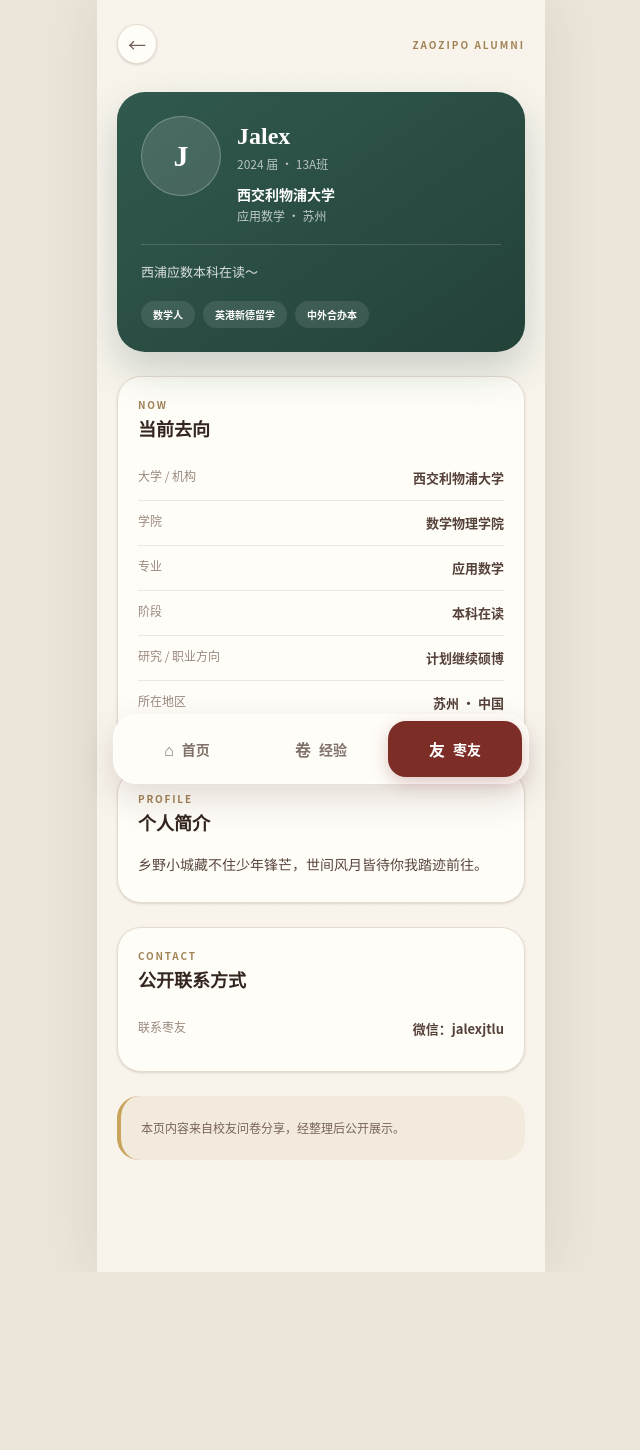
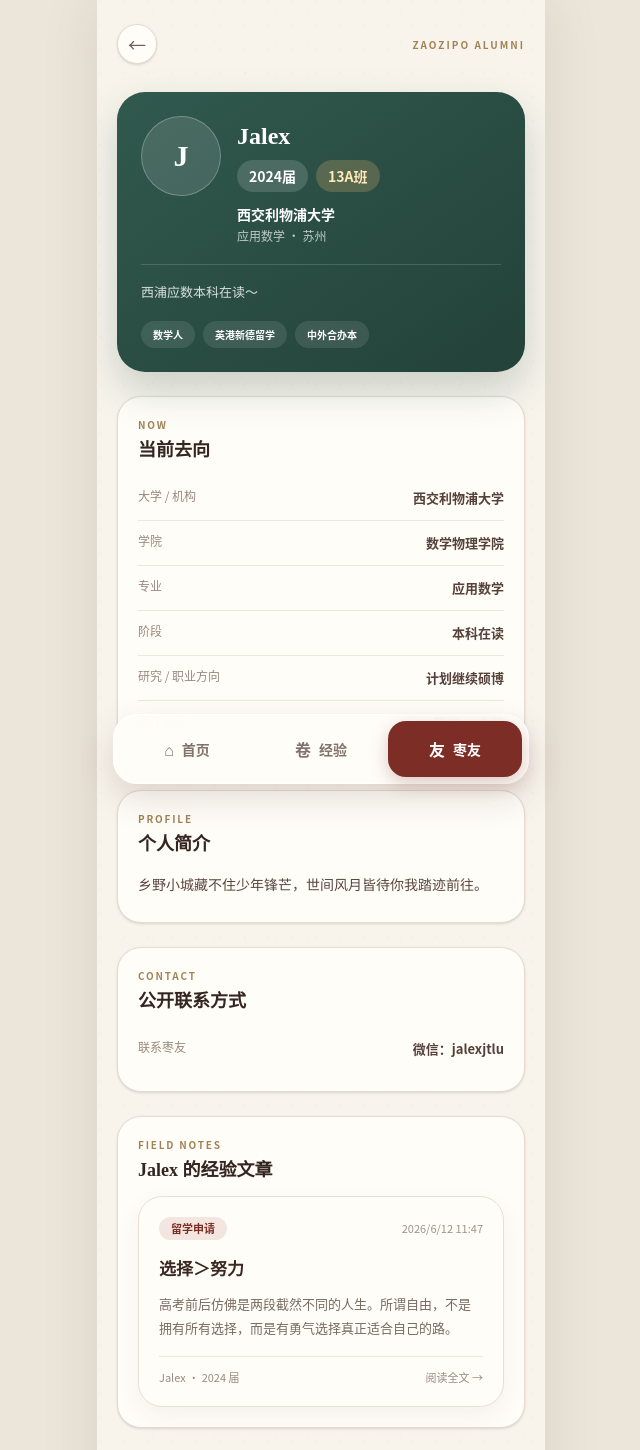
Before and after one commit to 5fds9gzry7-bot/zaozipo-alumni-says, a Next.js app: page /alumni/jalex-2024-xjtlu in a window 1280 px wide. Shown: the top 1450 px of the page, without its empty margins (319-959 px from the left). Before the commit the page ends 1272 px from the top, so only its background shows below. Built offline with nearby package versions, Linux system fonts and the light colour scheme; no server answers; the database is empty.

Commit message:
Link alumni profiles and articles

```diff
--- a/app/alumni/[id]/page.tsx
+++ b/app/alumni/[id]/page.tsx
@@ -1,27 +1,29 @@
 import Link from "next/link";
 import { AppShell } from "@/components/AppShell";
+import { ArticleCard } from "@/components/ArticleCard";
 import { InfoRow } from "@/components/InfoRow";
 import { PageHeader } from "@/components/PageHeader";
-import { getPublishedAlumniById } from "@/lib/supabase/queries";
+import { getPublishedAlumniById, getPublishedArticlesByAlumni } from "@/lib/supabase/queries";
 
 export const dynamic = "force-dynamic";
 export const revalidate = 0;
 
 export default async function AlumniDetailPage({ params }: { params: Promise<{ id: string }> }) {
   const { id } = await params;
-  const person = await getPublishedAlumniById(id);
+  const [person, articles] = await Promise.all([getPublishedAlumniById(id), getPublishedArticlesByAlumni(id)]);
   if (!person) return <AppShell><PageHeader title="没有找到这张枣友名片" subtitle="这位枣友的资料可能暂未公开。" backHref="/alumni" /><Link href="/alumni" className="block rounded-[20px] bg-[#31594e] px-5 py-4 text-center text-sm font-semibold text-white">返回枣友名片</Link></AppShell>;
   const className = formatClassName(person.className);
 
   return <AppShell><PageHeader title="" backHref="/alumni" />
     <section className="relative overflow-hidden rounded-[28px] bg-[linear-gradient(145deg,#31594e,#234239)] p-6 text-white shadow-[0_18px_40px_rgba(42,79,69,0.22)]">
-      <div className="flex items-start gap-4"><div className="flex h-20 w-20 shrink-0 items-center justify-center rounded-full border border-white/25 bg-white/12 font-serif text-3xl font-bold">{person.name.slice(0, 1)}</div><div className="pt-1"><h1 className="font-serif text-2xl font-bold">{person.name}</h1><p className="mt-1 text-xs text-white/65">{person.graduationYear} 届 · {className}</p><p className="mt-3 text-sm font-semibold">{person.university}</p><p className="mt-1 text-xs text-white/70">{person.major} · {person.city}</p></div></div>
+      <div className="flex items-start gap-4"><div className="flex h-20 w-20 shrink-0 items-center justify-center rounded-full border border-white/25 bg-white/12 font-serif text-3xl font-bold">{person.name.slice(0, 1)}</div><div className="pt-1"><h1 className="font-serif text-2xl font-bold">{person.name}</h1><div className="mt-2 flex flex-wrap gap-2"><span className="rounded-full bg-white/15 px-3 py-1.5 text-sm font-bold">{person.graduationYear}届</span><span className="rounded-full bg-[#d9b56e]/25 px-3 py-1.5 text-sm font-bold text-[#ffe8b9]">{className}</span></div><p className="mt-3 text-sm font-semibold">{person.university}</p><p className="mt-1 text-xs text-white/70">{person.major} · {person.city}</p></div></div>
       <p className="mt-5 border-t border-white/15 pt-4 font-serif text-[13px] leading-6 text-white/82">{person.intro}</p>
       <div className="mt-4 flex flex-wrap gap-2">{person.tags.map((tag) => <span key={tag} className="rounded-full bg-white/10 px-3 py-1.5 text-[10px] font-semibold">{tag}</span>)}</div>
     </section>
     <DetailSection title="当前去向" eyebrow="NOW"><InfoRow label="大学 / 机构" value={person.university} /><InfoRow label="学院" value={person.college} /><InfoRow label="专业" value={person.major} /><InfoRow label="阶段" value={person.stage} /><InfoRow label="研究 / 职业方向" value={person.direction} /><InfoRow label="所在地区" value={[person.city, person.country].filter(Boolean).join(" · ")} /></DetailSection>
     {person.messageToStudents && <DetailSection title="个人简介" eyebrow="PROFILE"><p className="font-serif text-sm leading-8 text-[#59463d]">{person.messageToStudents}</p></DetailSection>}
     {person.showContact && person.contact && <DetailSection title="公开联系方式" eyebrow="CONTACT"><InfoRow label="联系枣友" value={person.contact} /></DetailSection>}
+    {articles.length > 0 && <DetailSection title={`${person.name} 的经验文章`} eyebrow="FIELD NOTES"><div className="space-y-4">{articles.map((article) => <ArticleCard key={article.id} article={article} />)}</div></DetailSection>}
     <section className="mt-6 rounded-[22px] border-l-4 border-[#c9a45c] bg-[#f2eadc] p-5 text-xs leading-6 text-[#786558]">本页内容来自校友问卷分享，经整理后公开展示。</section>
   </AppShell>;
 }
--- a/app/articles/[id]/page.tsx
+++ b/app/articles/[id]/page.tsx
@@ -25,5 +25,5 @@
   const { id } = await params;
   const article = await getPublishedArticleById(id);
   if (!article) return <AppShell><PageHeader title="没有找到这篇经验" subtitle="它可能正在整理，或暂时未公开。" backHref="/articles" /><Link href="/articles" className="block rounded-[20px] bg-[#7b2d26] px-5 py-4 text-center text-sm font-semibold text-white">返回经验文章</Link></AppShell>;
-  return <AppShell><PageHeader title="" backHref="/articles" /><article><Pill>{article.category}</Pill><h1 className="mt-5 font-serif text-[28px] font-bold leading-[1.45] text-[#39261f]">{article.title}</h1><p className="mt-4 font-serif text-sm leading-7 text-[#806c60]">{article.excerpt}</p><div className="mt-6 flex flex-wrap gap-x-4 gap-y-2 border-y border-[#e8ddd1] py-4 text-[11px] text-[#958278]"><span>{article.authorName} · {article.graduationYear} 届</span><span>{article.submittedAt || article.readTime}</span></div><div className="mt-7 space-y-6">{article.paragraphs.map((paragraph) => <p key={paragraph} className="whitespace-pre-line font-serif text-[15px] leading-8 text-[#59463d]">{paragraph}</p>)}</div><div className="mt-9 rounded-[22px] border-l-4 border-[#c9a45c] bg-[#f2eadc] p-5 text-xs leading-6 text-[#786558]">本文为校友个人经验分享，仅供参考。升学政策、录取分数和专业情况会随年份变化，请以官方信息为准。</div></article></AppShell>;
+  return <AppShell><PageHeader title="" backHref="/articles" /><article><Pill>{article.category}</Pill><h1 className="mt-5 font-serif text-[28px] font-bold leading-[1.45] text-[#39261f]">{article.title}</h1><p className="mt-4 font-serif text-sm leading-7 text-[#806c60]">{article.excerpt}</p><div className="mt-6 flex flex-wrap items-center justify-between gap-3 border-y border-[#e8ddd1] py-4 text-[11px] text-[#958278]"><span>{article.authorName} · {article.graduationYear} 届</span><span>{article.submittedAt || article.readTime}</span></div>{article.authorId && <Link href={`/alumni/${article.authorId}`} className="mt-5 flex items-center justify-between rounded-[18px] bg-[#31594e] px-5 py-4 text-sm font-semibold text-white shadow-sm"><span>查看 {article.authorName} 的枣友名片</span><span>→</span></Link>}<div className="mt-7 space-y-6">{article.paragraphs.map((paragraph) => <p key={paragraph} className="whitespace-pre-line font-serif text-[15px] leading-8 text-[#59463d]">{paragraph}</p>)}</div><div className="mt-9 rounded-[22px] border-l-4 border-[#c9a45c] bg-[#f2eadc] p-5 text-xs leading-6 text-[#786558]">本文为校友个人经验分享，仅供参考。升学政策、录取分数和专业情况会随年份变化，请以官方信息为准。</div></article></AppShell>;
 }
--- a/lib/curated-data.ts
+++ b/lib/curated-data.ts
@@ -103,6 +103,7 @@
     excerpt: "高考前后仿佛是两段截然不同的人生。所谓自由，不是拥有所有选择，而是有勇气选择真正适合自己的路。",
     category: "留学申请",
     authorName: "Jalex",
+    authorId: "jalex-2024-xjtlu",
     graduationYear: 2024,
     readTime: "2 分钟",
     submittedAt: "2026/6/12 11:47",
@@ -126,6 +127,7 @@
     excerpt: "人应该自负一点，尽管你什么也没有。作为一个唯心主义者，我觉得热情远比能力重要得多。",
     category: "职业发展",
     authorName: "心远",
+    authorId: "xin-yuan-2024-bupt",
     graduationYear: 2024,
     readTime: "1 分钟",
     submittedAt: "2026/6/12 13:55",
@@ -144,6 +146,7 @@
     excerpt: "建议大学多体验。该学的时候学，该玩的时候玩，主次分清。",
     category: "高中学习",
     authorName: "只喝一點點",
+    authorId: "zhi-he-yi-dian-dian-2024-hunnu",
     graduationYear: 2024,
     readTime: "1 分钟",
     submittedAt: "2026/6/12 15:50",
--- a/lib/mock-data.ts
+++ b/lib/mock-data.ts
@@ -4,6 +4,7 @@
   excerpt: string;
   category: string;
   authorName: string;
+  authorId?: string;
   graduationYear: number;
   readTime: string;
   submittedAt?: string;
@@ -51,6 +52,7 @@
     excerpt: "大学不是高中的自然延长线。关于选择、节奏和独处，这是我走出枣子坡后最想补上的一课。",
     category: "大学成长",
     authorName: "周屿",
+    authorId: "zhou-yu",
     graduationYear: 2024,
     readTime: "6 分钟",
     likeCount: 86,
@@ -68,6 +70,7 @@
     excerpt: "从课程表、培养方案到真实工作日常，四个角度帮你拆开一个专业的漂亮名字。",
     category: "大学专业",
     authorName: "林知夏",
+    authorId: "lin-zhixia",
     graduationYear: 2023,
     readTime: "8 分钟",
     likeCount: 132,
@@ -84,6 +87,7 @@
     excerpt: "比起熬夜和题海，我更受益于稳定复盘、及时提问，以及给自己留下能呼吸的时间。",
     category: "高中学习",
     authorName: "蒋言",
+    authorId: "jiang-yan",
     graduationYear: 2022,
     readTime: "7 分钟",
     likeCount: 104,
@@ -100,6 +104,7 @@
     excerpt: "城市、学科、转专业空间和校园生活，都值得放进你的志愿选择表。",
     category: "志愿填报",
     authorName: "宋予安",
+    authorId: "song-yuan",
     graduationYear: 2021,
     readTime: "9 分钟",
     likeCount: 118,
@@ -116,6 +121,7 @@
     excerpt: "没人再每天检查进度后，我用课程地图和每周回顾重新建立了自己的节奏。",
     category: "大学成长",
     authorName: "陈砚秋",
+    authorId: "chen-yanqiu",
     graduationYear: 2020,
     readTime: "5 分钟",
     likeCount: 74,
--- a/lib/supabase/queries.ts
+++ b/lib/supabase/queries.ts
@@ -30,7 +30,7 @@
   summary: string;
   content: string;
   created_at: string;
-  alumni_profiles: { name: string; graduation_year: number } | null;
+  alumni_profiles: { id: string; name: string; graduation_year: number } | null;
 };
 
 function getPublicClient() {
@@ -44,7 +44,7 @@
 export async function getPublishedArticles(limit?: number): Promise<Article[]> {
   const supabase = getPublicClient();
   if (!supabase) return combinedArticles(mockArticles, limit);
-  let query = supabase.from("articles").select("*, alumni_profiles(name, graduation_year)").eq("published", true).order("created_at", { ascending: false });
+  let query = supabase.from("articles").select("*, alumni_profiles(id, name, graduation_year)").eq("published", true).order("created_at", { ascending: false });
   if (limit) query = query.limit(limit);
   const { data, error } = await query;
   if (error) return combinedArticles(mockArticles, limit);
@@ -56,7 +56,7 @@
   if (curated) return curated;
   const supabase = getPublicClient();
   if (!supabase) return mockArticles.find((item) => item.id === id) ?? null;
-  const { data, error } = await supabase.from("articles").select("*, alumni_profiles(name, graduation_year)").eq("id", id).eq("published", true).maybeSingle();
+  const { data, error } = await supabase.from("articles").select("*, alumni_profiles(id, name, graduation_year)").eq("id", id).eq("published", true).maybeSingle();
   if (error) return mockArticles.find((item) => item.id === id) ?? null;
   return data ? toArticle(data as unknown as ArticleRow) : null;
 }
@@ -81,6 +81,12 @@
   return data ? toAlumni(data as unknown as AlumniRow) : null;
 }
 
+export async function getPublishedArticlesByAlumni(id: string): Promise<Article[]> {
+  const [person, articles] = await Promise.all([getPublishedAlumniById(id), getPublishedArticles()]);
+  if (!person) return [];
+  return articles.filter((article) => article.authorId === id || (!article.authorId && article.authorName === person.name && article.graduationYear === person.graduationYear));
+}
+
 function combinedArticles(source: Article[], limit?: number) {
   const result = [...curatedArticles, ...source.filter((article) => !curatedArticles.some((curated) => curated.title === article.title && curated.authorName === article.authorName))];
   return limit ? result.slice(0, limit) : result;
@@ -98,6 +104,7 @@
     excerpt: row.summary,
     category: row.category,
     authorName: row.alumni_profiles?.name ?? "枣友",
+    authorId: row.alumni_profiles?.id,
     graduationYear: row.alumni_profiles?.graduation_year ?? new Date(row.created_at).getFullYear(),
     readTime: `${Math.max(1, Math.ceil(row.content.length / 500))} 分钟`,
     submittedAt: formatSubmittedAt(row.created_at),
```
